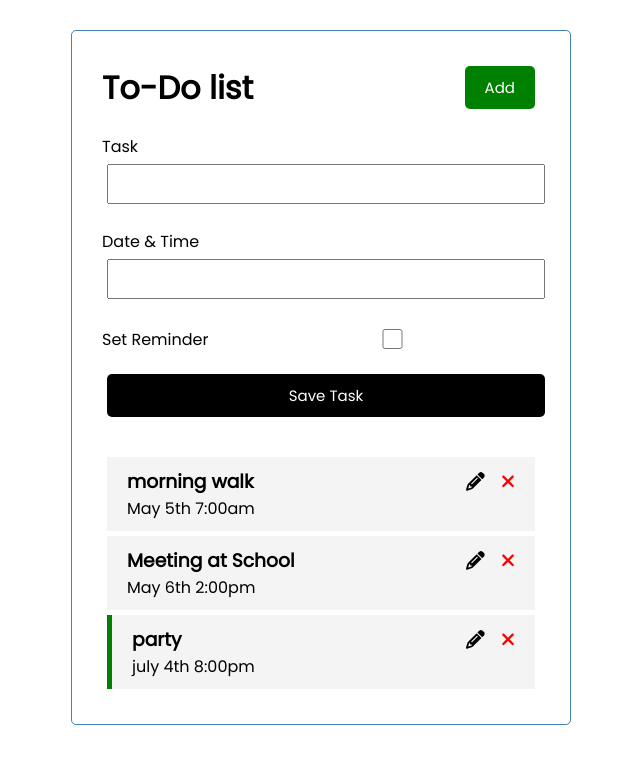
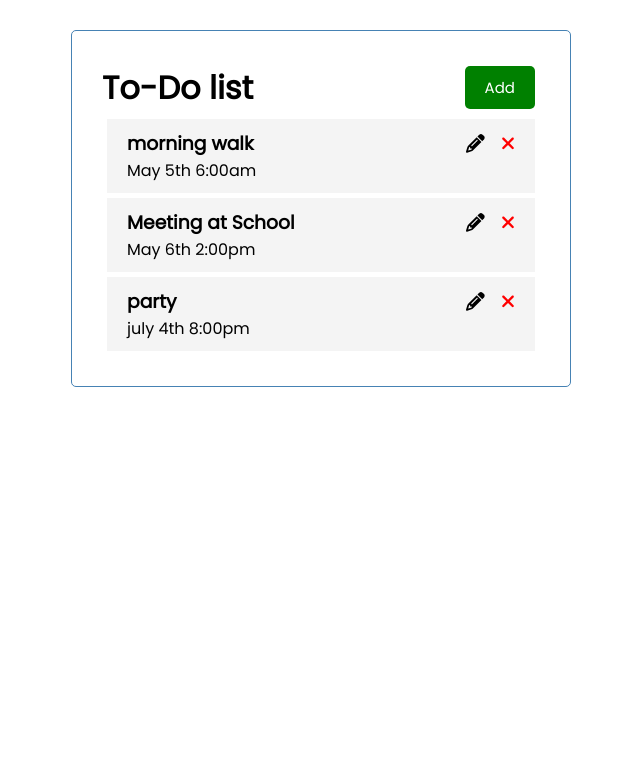
Before and after one commit to M-Ali-Haninsha/my-app, an Angular app: page / in a window 1280 px wide. Shown: the top 764 px of the page, without its empty margins (319-959 px from the left). Built offline with nearby package versions, Linux system fonts and the light colour scheme; data requests are answered from the project's data file.

Commit message:
updateTaskComplete

```diff
--- a/db.json
+++ b/db.json
@@ -3,7 +3,7 @@
     {
       "id": 1,
       "text": "morning walk",
-      "day": "May 5th 7:00am",
+      "day": "May 5th 6:00am",
       "reminder": false
     },
     {
@@ -13,10 +13,10 @@
       "reminder": false
     },
     {
+      "id": 3,
       "text": "party",
       "day": "july 4th 8:00pm",
-      "reminder": true,
-      "id": 3
+      "reminder": false
     }
   ]
 }
--- a/src/app/components/task-item/task-item.component.ts
+++ b/src/app/components/task-item/task-item.component.ts
@@ -24,8 +24,6 @@ export class TaskItemComponent {
   }
 
   onUpdate(task: any){
-    console.log(task);
-
       this.onUpdateTask.emit(task)
   }
 
--- a/src/app/components/tasks/tasks.component.html
+++ b/src/app/components/tasks/tasks.component.html
@@ -1,5 +1,5 @@
 <app-add-task (onAddTask)="addTask($event)"></app-add-task>
-<form (ngSubmit)="updateSub()" class="update-form" [formGroup]="form">
+<form *ngIf="showUpdateTask" (ngSubmit)="updateSub()" class="update-form" [formGroup]="form">
     <div class="form-control">
         <label for="text">Task</label>
         <input type="text" name="text"  id="text"  formControlName="text">
--- a/src/app/components/tasks/tasks.component.ts
+++ b/src/app/components/tasks/tasks.component.ts
@@ -15,6 +15,12 @@ export class TasksComponent {
   tasks: Task[] = [];
 
   data: any;
+
+  id: any
+
+  updatedValue: any
+
+  showUpdateTask: boolean = false
 
   constructor(private taskService: TaskService) { }
 
@@ -42,10 +48,9 @@ export class TasksComponent {
 
   updateTask(task: Task) {
 
+    this.showUpdateTask = !this.showUpdateTask
     this.data = task
-
-      console.log("hiiii" + task.text);
-
+      this.id = task.id
       this.form.controls['text'].setValue(task.text);
       this.form.controls['day'].setValue(task.day);
       this.form.controls['reminder'].setValue(task.reminder);
@@ -54,16 +59,17 @@ export class TasksComponent {
 
   updateSub() {
       const updatedTask: Task = {
+        id: this.id,
         text: this.form.value.text,
         day: this.form.value.day,
         reminder: this.form.value.reminder
       };
-      this.taskService.updateTasks(updatedTask).subscribe((response) => {
-        console.log('Task updated successfully:', response);
-        // Update this.tasks if needed
-        // this.tasks = response.updatedTask;
-      });
 
+      this.taskService.updateTasks(updatedTask).subscribe((tasks)=>{
+        this.updatedValue=tasks
+        const index = this.tasks.findIndex(task=> task.id == this.updatedValue.id )
+        this.tasks[index] = this.updatedValue
+        this.showUpdateTask = !this.showUpdateTask
+      })
   }
-
 }
--- a/src/app/services/task.service.ts
+++ b/src/app/services/task.service.ts
@@ -36,7 +36,9 @@ export class TaskService {
   }
 
   updateTasks(task: Task): Observable<Task> {
+
     const url = `${this.apiUrl}/${task.id}`;
+
     return this.http.put<Task>(url, task, httpOptions)
   }
 }
```
